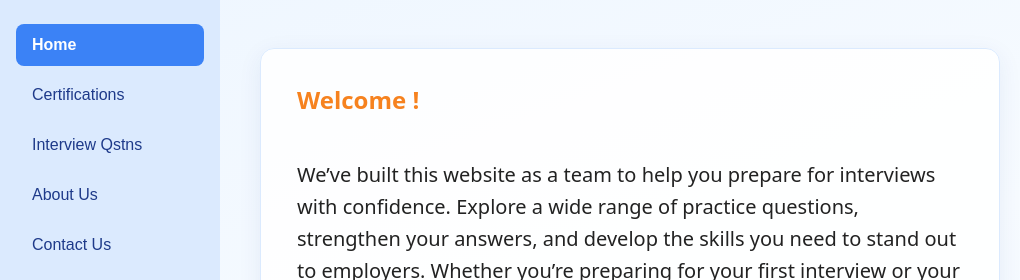
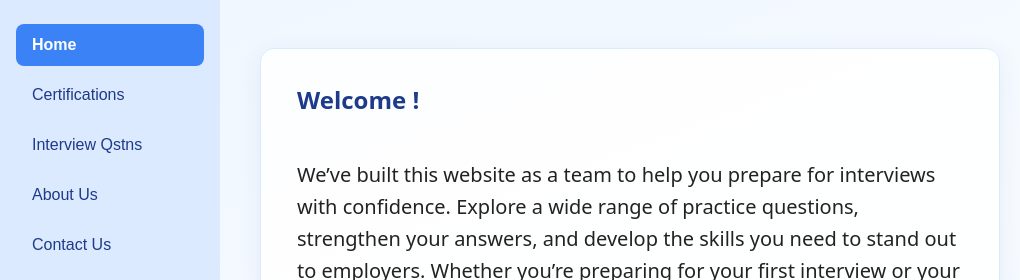
Before and after one commit to jayaramcloud/bhuvana-app, a plain HTML site: page public/index.html in a window 1280 px wide. Shown: the top 280 px of the page, 0-1020 px from the left. Drawn offline with Linux system fonts and the light colour scheme.

Commit message:
Change h1 heading colour to dark blue to match the page theme

```diff
--- a/public/style.css
+++ b/public/style.css
@@ -65,7 +65,7 @@ body {
 }
 .panel.active { display: block; }
 
-h1 { color: #f6821f; margin-top: 0; }
+h1 { color: #1e3a8a; margin-top: 0; }
 
 /* ---- Home header: title left, logo pinned top-right ---- */
 .home-header {
```
